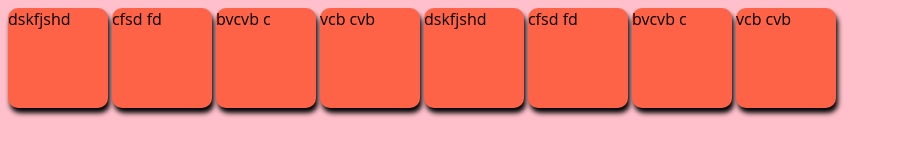
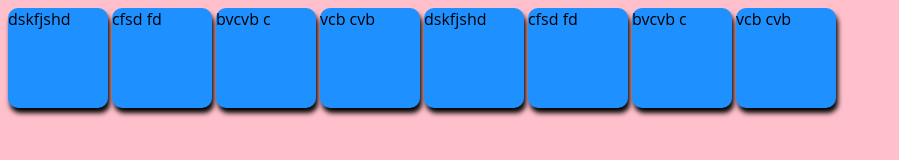
Before and after one commit to Arun-Kumar9852/Sass-Project, a plain HTML site: page index.html in a window 1280 px wide. Shown: the whole page, without its empty margins (0-899 px from the left). Drawn offline with Linux system fonts and the light colour scheme.

Commit message:
Update style.css

```diff
--- a/css/style.css
+++ b/css/style.css
@@ -1,7 +1,7 @@
 .box3, .box2 {
   width: 100px;
   height: 100px;
-  background: tomato;
+  background: dodgerblue;
   display: inline-block;
 }
 
```
